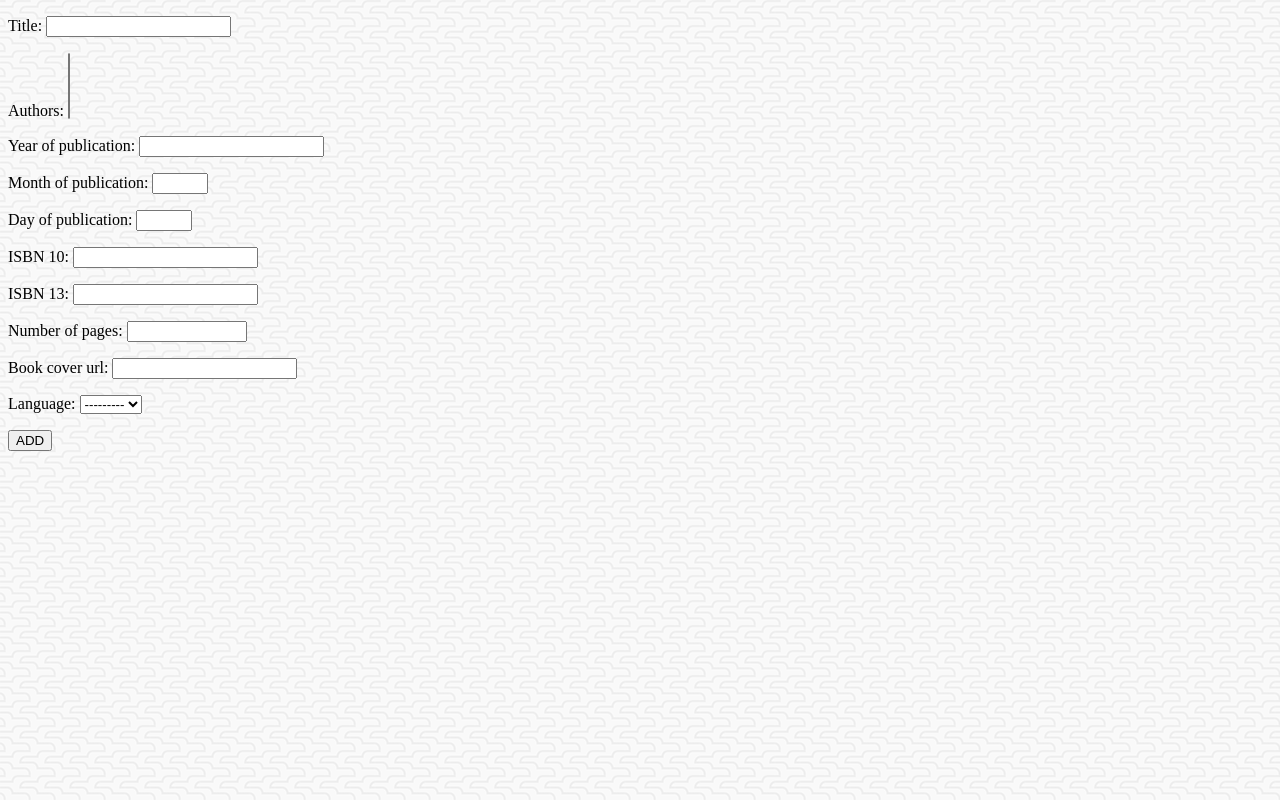
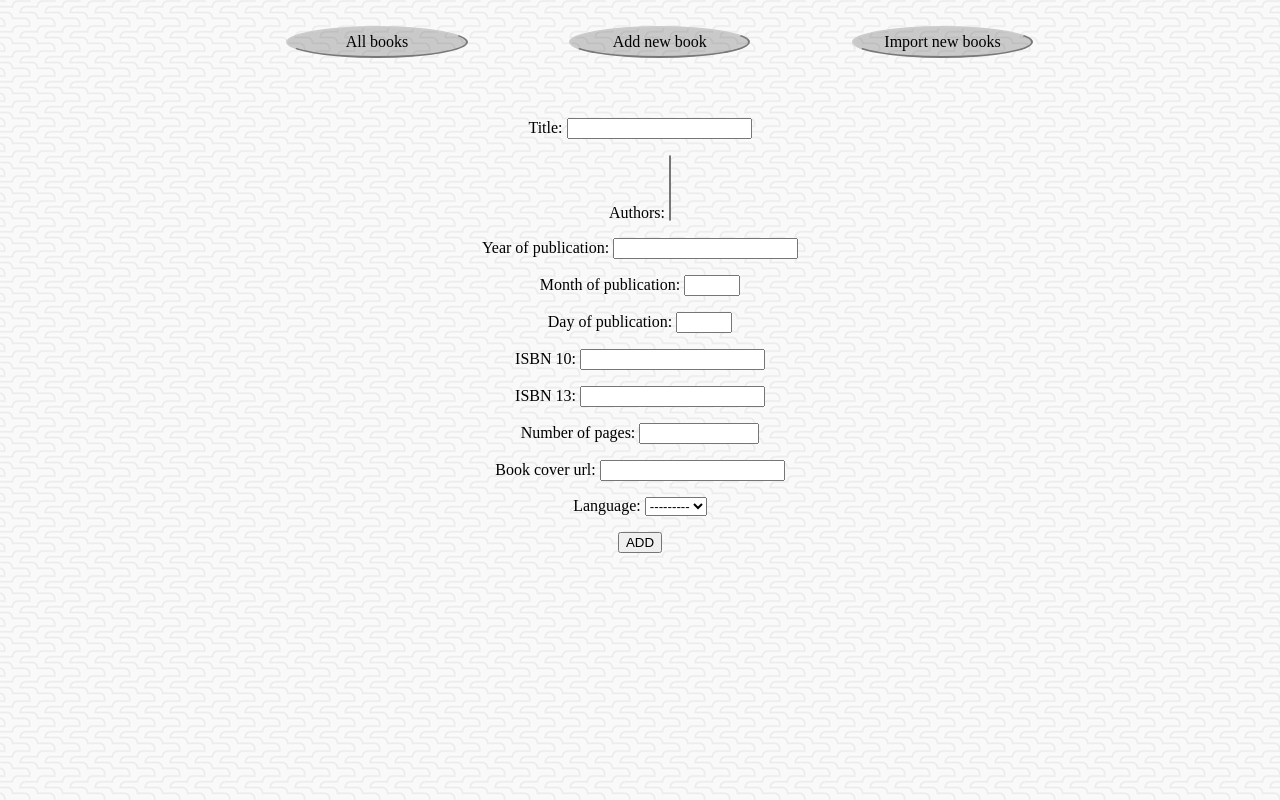
Before and after one commit to TomaszBinkiewicz/Books_API, a Django app: page /add-book/ in a window 1280 px wide. Run offline with Django 3.2, Linux system fonts and the light colour scheme; data that the repository does not hold is empty.

Commit message:
added_menu_&_style_amendments

```diff
--- a/google_books/static/styles/books-list.css
+++ b/google_books/static/styles/books-list.css
@@ -25,3 +25,41 @@ img {
 .books-list {
     list-style-type: none;
 }
+
+div.menu {
+    width: 70%;
+    margin-left: 15%;
+    margin-right: 15%;
+    margin-bottom: 50px;
+}
+
+ul.menu {
+    list-style: none;
+}
+
+li.menu {
+    display: inline-block;
+    width: 33%;
+    text-align: center;
+}
+
+a.menu {
+    display: inline-block;
+    text-decoration: none;
+    text-align: center;
+    color: rgba(0, 0, 0, 1);
+    width: 60%;
+    border: 2px outset #ccc;
+    padding: 5px;
+    margin: 3.5%;
+    background-color: rgba(10,10,10,0.2);
+    border-radius: 50%;
+}
+
+.form-div {
+    text-align: center;
+}
+
+select option{
+    text-align-last:center;
+}
--- a/templates/google_books/base.html
+++ b/templates/google_books/base.html
@@ -7,6 +7,13 @@
     <link rel="stylesheet" href="{% static 'styles/books-list.css' %}">
 </head>
 <body>
+<div class="menu">
+    <ul>
+        <li class="menu"><a class="menu" href="{% url 'all-books' %}">All books</a></li>
+        <li class="menu"><a class="menu" href="{% url 'add-book' %}">Add new book</a></li>
+        <li class="menu"><a class="menu" href="{% url 'import-books' %}">Import new books</a></li>
+    </ul>
+</div>
 {% block content %}
 
 {% endblock %}
--- a/templates/google_books/base_form.html
+++ b/templates/google_books/base_form.html
@@ -1,9 +1,11 @@
 {% extends 'google_books/base.html' %}
 {% block content %}
+    <div class="form-div">
         <form method="POST">
             {% csrf_token %}
             {{ form.as_p }}
             <input type="submit" value="{{ submit }}">
             {{ message }}
         </form>
+    </div>
 {% endblock %}
```
Also changed, not shown: google_books/models.py (+4 -4 lines). Lines whose indentation alone changed are shown as unchanged.
